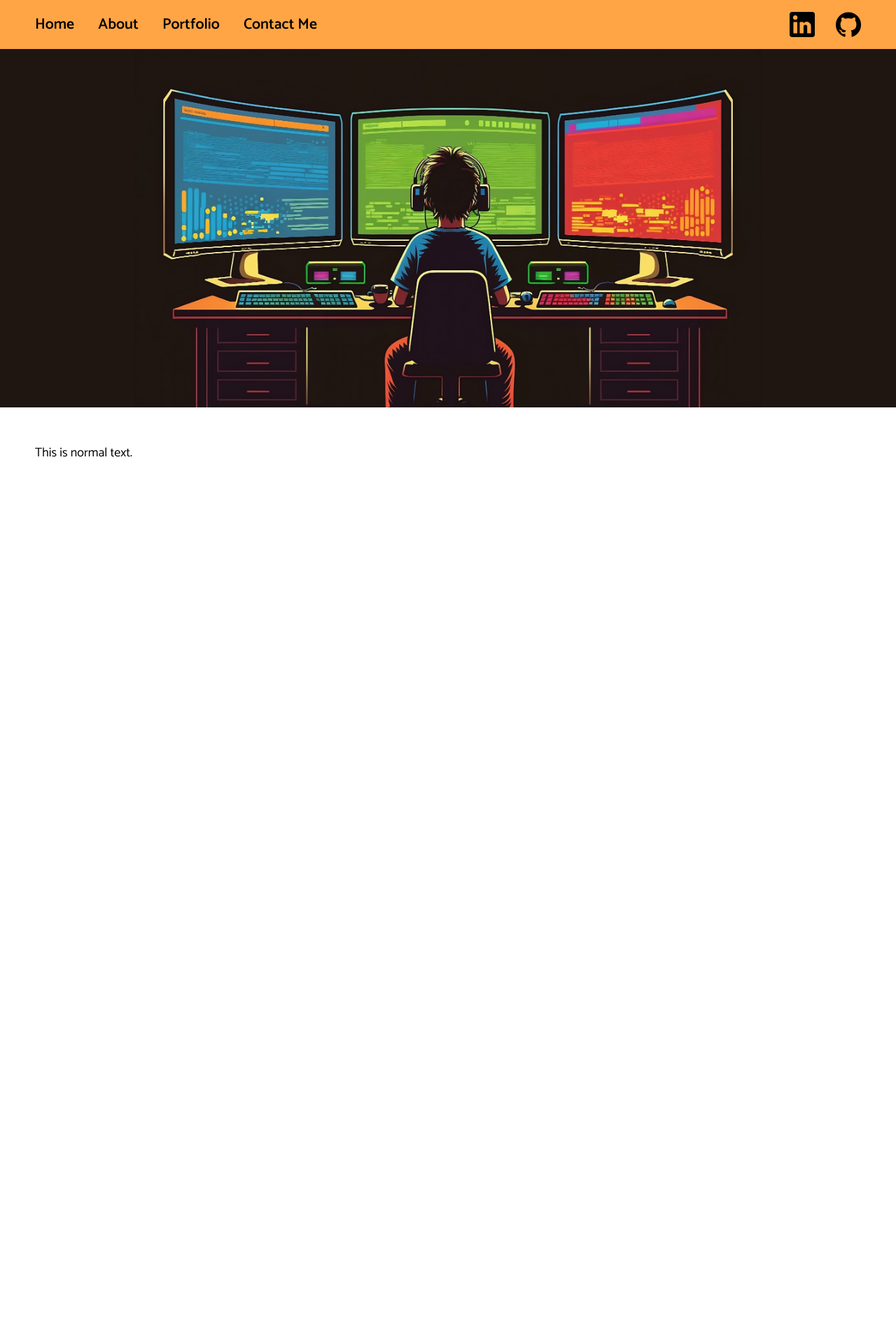
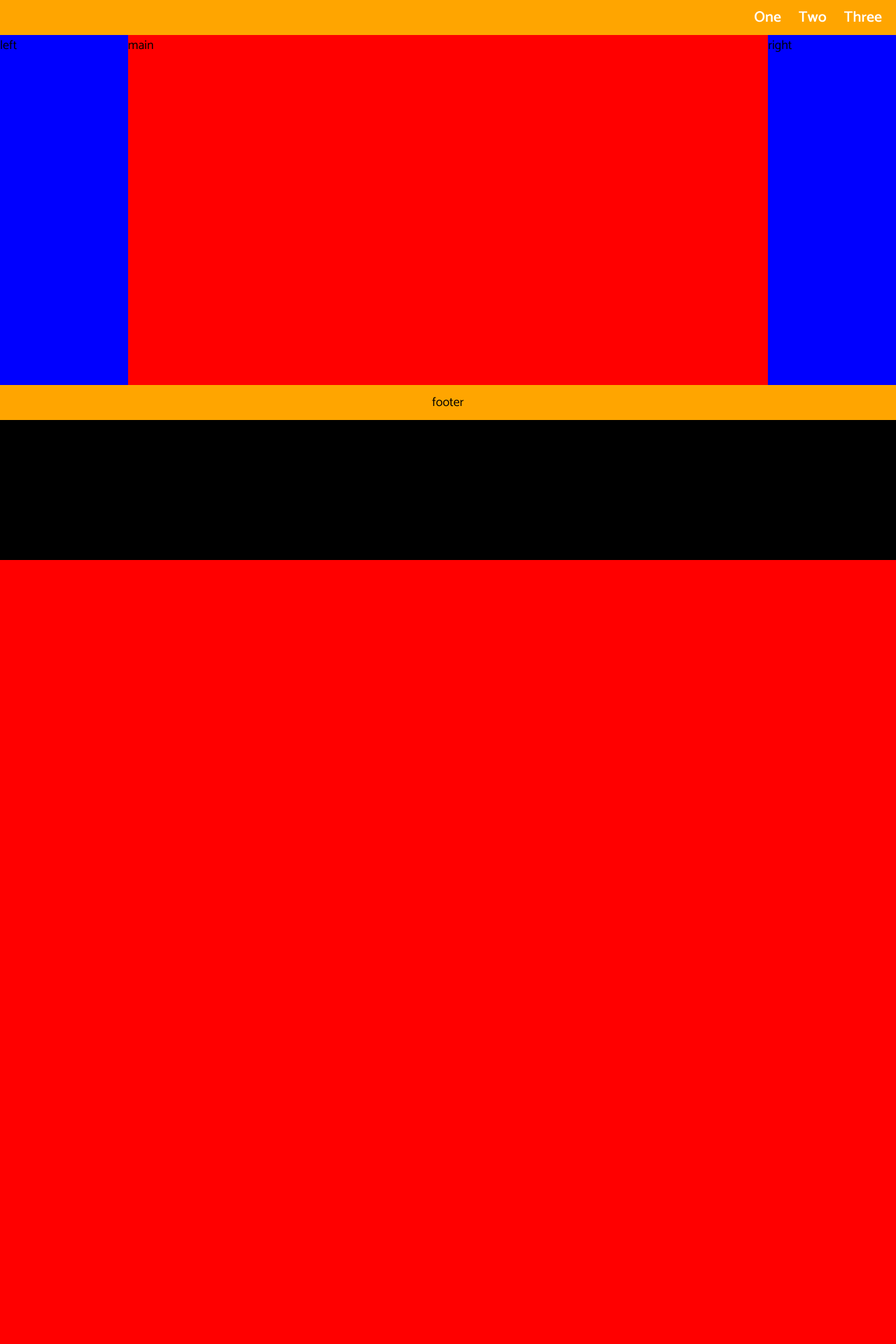
Before and after one commit to SobesMS/mattsobek-dot-com, a PHP site: page / in a window 1280 px wide. Shown: the top 1920 px of the page at 70% size. After the commit the page ends 800 px from the top, so only its background shows below. Run offline with PHP 8.4, Linux system fonts and the light colour scheme.

Commit message:
change to grid layout

```diff
--- a/index.html
+++ b/index.html
@@ -4,41 +4,23 @@
     <meta charset="UTF-8">
     <meta http-equiv="X-UA-Compatible" content="IE=edge">
     <meta name="viewport" content="width=device-width, initial-scale=1.0">
-    <link rel="stylesheet" href="styles\style.css">
+    <link rel="stylesheet" href="/styles/reset.css">
+    <link rel="stylesheet" href="/styles/style.css">
     <title>mattsobek.com</title>
 </head>
 <body>
-    <nav>
-        <div class="nav-container">
-            <div class="nav-left">
-                <ul>
-                    <li><a href="#">Home</a></li>
-                    <li><a href="#about">About</a></li>
-                    <li><a href="#portfolio">Portfolio</a></li>
-                    <li><a href="#contact">Contact Me</a></li>
-                </ul>
-            </div>
-            <div class="nav-right">
-                <a href="https://www.linkedin.com/in/msobek/" target="_blank"><img src="images/linkedin_logo.png" alt="LinkedIn link"></a>
-                <a href="https://github.com/SobesMS" target="_blank"><img src="images/github_logo.png" alt="GitHub link"></a>
-            </div>
-        </div>
-    </nav>
-
-    <div class="hero-container">
-        <img src="images/hero-programmer_at_desk.jpeg" alt="">
-    </div>
-
-    <section id="about">
-        <div class="about-container">
-            <p>This is normal text.</p>
-        </div>
-    </section>
-
-    <section id="portfolio"></section>
-
-    <section id="contact"></section>
-
-    <footer></footer>
+    <header>
+        <nav>
+            <ul class="nav-items">
+                <li>One</li>
+                <li>Two</li>
+                <li>Three</li>
+            </ul>
+        </nav>
+    </header>
+    <div class="left-aside">left</div>
+    <main>main</main>
+    <div class="right-aside">right</div>
+    <footer>footer</footer>
 </body>
 </html>
--- /dev/null
+++ b/styles/reset.css
@@ -0,0 +1,47 @@
+/* CSS Reset */
+
+/* Box sizing */
+*, *::before, *::after {
+  box-sizing: border-box;
+}
+
+/* Remove default margin and padding */
+html, body, div, span,
+h1, h2, h3, h4, h5, h6,
+p, img, ul, ol, li,
+blockquote, hr {
+  margin: 0;
+  padding: 0;
+}
+
+/* Typography */
+html {
+  font-size: 16px;
+  font-weight: normal;
+}
+
+/* Lists */
+ul, ol {
+  list-style: none;
+}
+
+/* Links */
+a {
+  color: inherit;
+  text-decoration: none;
+}
+
+/* Images */
+img {
+  display: block;
+  max-width: 100%;
+}
+
+/* Forms */
+button, input,
+select, textarea {
+  margin: 0;
+  font-family: inherit;
+  font-size: inherit;
+  line-height: inherit;
+}
--- a/styles/style.css
+++ b/styles/style.css
@@ -1,114 +1,61 @@
 @import url('https://fonts.googleapis.com/css2?family=Rubik:wght@300;400;500;600;700;800;900&display=swap');
 @import url('https://fonts.googleapis.com/css2?family=Catamaran:wght@100;200;300;400;500;600;700;800;900&display=swap');
 
-/* CSS reset */
 html {
-    box-sizing: border-box;
+    font-family: 'Catamaran', sans-serif;
     font-size: 18px;
-    font-family: 'Catamaran', sans-serif;
-    scroll-padding-top: 65px;
 }
 
-*, *:before, *:after {
-    box-sizing: inherit;
-    /* border: 1px solid red; */
+body {
+    background-color: black;
+    display: grid;
+    grid-template-columns: 1fr minmax(150px, 5fr) 1fr;
+    grid-template-rows: 50px minmax(500px, auto) 50px;
+    grid-template-areas:
+        "header header header"
+        "left-aside main right-aside"
+        "footer footer footer";
 }
 
-body, h1, h2, h3, h4, h5, h6, p, ol, ul {
-    margin: 0;
-    padding: 0;
-    font-weight: normal;
+header {
+    padding: 0 20px;
+    display: flex;
+    justify-content: end;
+    align-items: center;
+    grid-area: header;
+    background-color: orange;
 }
 
-img {
-    max-width: 100%;
-    height: auto;
+nav li {
+    display: inline;
+    margin-left: 20px;
 }
 
-/* global styles */
-button {
-    padding: 0.5rem 0.7rem;
-    border-radius: 10px;
-    border: none;
-    cursor: pointer;
-    font-size: 1.1rem;
+.nav-items {
+    color: white;
+    font-size: 1.2rem;
     font-weight: 600;
-    background-color: #FD992c;
-    box-shadow: 2px 2px 2px  #000;
 }
 
-/* section styles */
-body {
-    padding-top: 70px;
+main {
+    grid-area: main;
+    background-color: red;
 }
 
-nav {
-    position: fixed;
-    top: 0;
-    width: 100%;
-    background-color: #FFA545;
-    z-index: 10;
-}
-
-.nav-container {
-    width: 100%;
-    max-width: 1600px;
-    height: 70px;
-    margin: 0 auto;
-    padding: 0 50px;
+footer {
+    grid-area: footer;
+    background-color: orange;
     display: flex;
-    justify-content: space-between;
+    justify-content: center;
     align-items: center;
 }
 
-.nav-left li {
-    font-size: 1.2rem;
-    font-weight: 600;
-    display: inline-block;
-    margin-right: 30px;
-    color: #000;
+.left-aside {
+    grid-area: left-aside;
+    background-color: blue;
 }
 
-.nav-left a {
-    text-decoration: none;
-    color: #000;
-    transition: text-decoration 2s ease;
+.right-aside {
+    grid-area: right-aside;
+    background-color: blue;
 }
-
-.nav-left a:hover {
-    text-decoration: underline;
-    text-decoration-thickness: 2px;
-    text-underline-offset: 7px;
-}
-
-.nav-right {
-    display: flex;
-    align-items: center;
-}
-
-.nav-right a {
-    height: 2rem;
-}
-
-.nav-right img {
-    height: 2rem;
-    width: auto;
-    margin-left: 30px;
-}
-
-.hero-container {
-    background-color: rgb(31, 22, 17);
-    display: flex;
-    justify-content: center;
-}
-
-.hero-container img {
-    width: 70%;
-}
-
-.about-container {
-    max-width: 1600px;
-    height: 4000px;
-    padding: 50px;
-    margin: 0 auto;
-}
```
